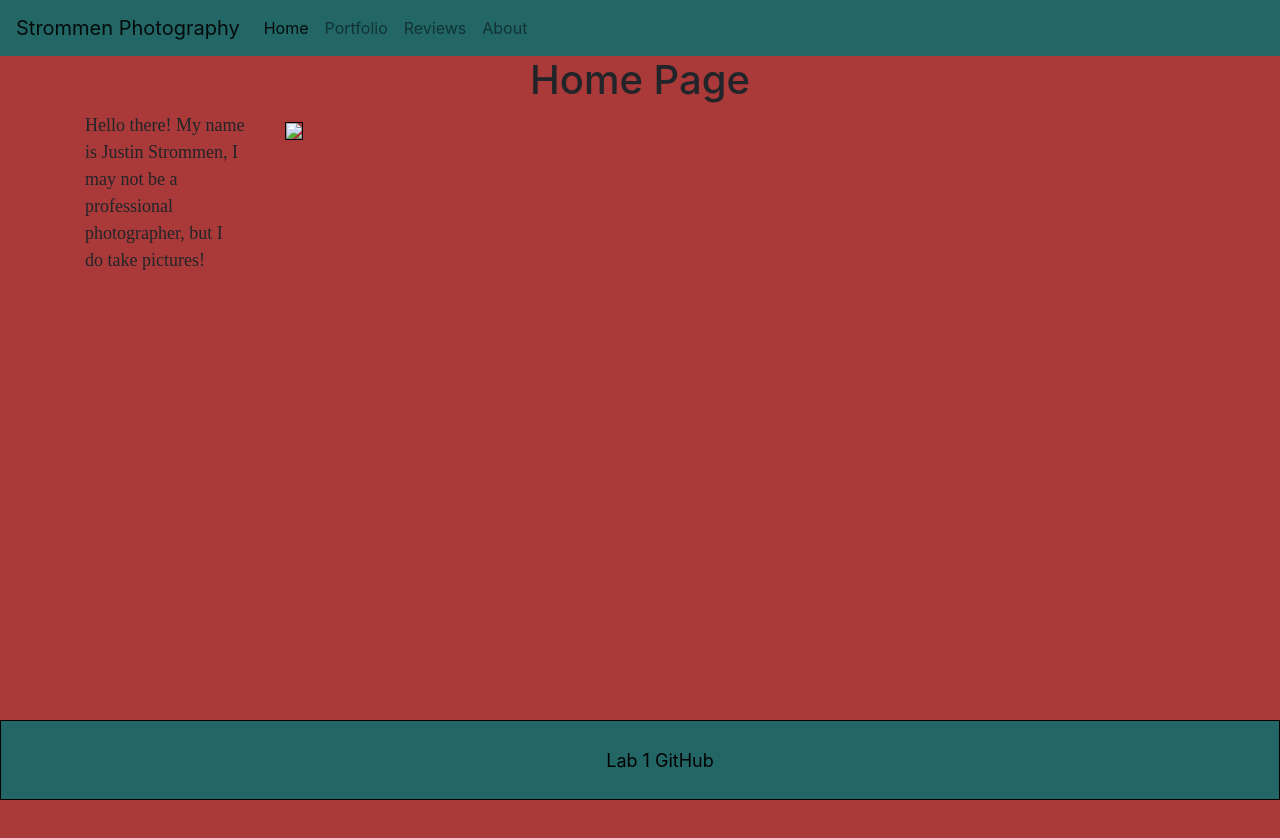
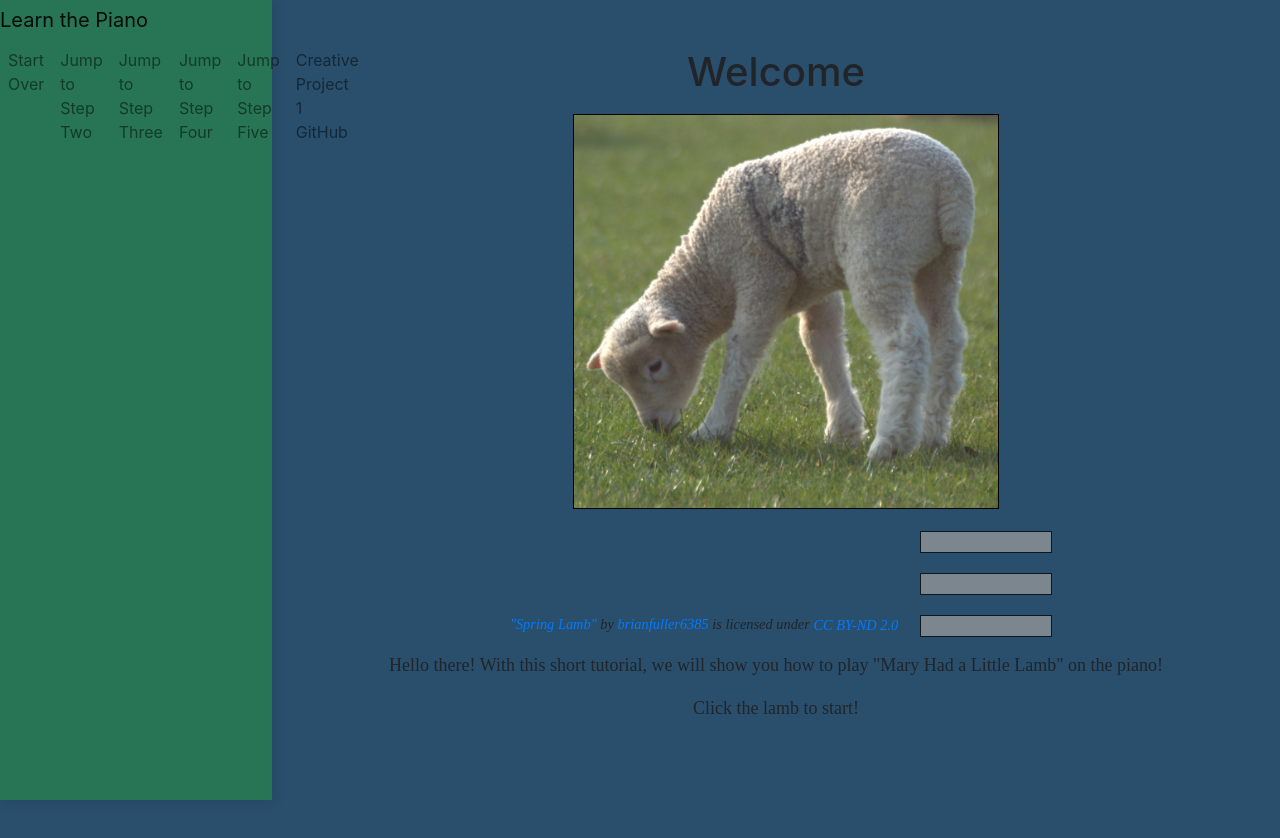
Before and after one commit to jpstrommen95/CreativeProject1, a plain HTML site: page index.html in a window 1280 px wide. Before the commit the page ends 800 px from the top, so only its background shows below. Drawn offline with nearby package versions, Linux system fonts and the light colour scheme; files that its build step writes are made by us from their sources; grey boxes are pictures that could not be loaded.

Commit message:
Started sidebar

```diff
--- a/index.html
+++ b/index.html
@@ -3,56 +3,79 @@
 
   <head>
     <link rel="stylesheet" href="https://stackpath.bootstrapcdn.com/bootstrap/4.1.3/css/bootstrap.min.css" integrity="sha384-MCw98/SFnGE8fJT3GXwEOngsV7Zt27NXFoaoApmYm81iuXoPkFOJwJ8ERdknLPMO" crossorigin="anonymous">
-  <link rel="stylesheet" href="css/styles.css" />
-  <title>Photographer's Portfolio</title>
+    <link rel="stylesheet" href="styles.css" />
+    <title>Learn the Piano!</title>
   </head>
 
   <body>
-  <nav class="navbar navbar-expand-lg navbar-light bg-primary">
-    <a class="navbar-brand" href="index.html">Strommen Photography</a>
-    <button class="navbar-toggler" type="button" data-toggle="collapse" data-target="#navbarNav" aria-controls="navbarNav" aria-expanded="false" aria-label="Toggle navigation">
-    <span class="navbar-toggler-icon"></span>
-  </button>
-    <div class="collapse navbar-collapse" id="navbarNav">
+    <nav class="vertical-nav navbar-expand-lg navbar-light bg-primary" id="sidebar">
+      <a class="navbar-brand" href="index.html">Learn the Piano</a>
+
+      <div class="nav flex-column navbar-nav" id="navbarNav">
         <ul class="navbar-nav">
-        <li class="nav-item active">
-          <a class="nav-link" href="index.html">Home <span class="sr-only">(current)</span></a>
+          <li class="nav-item">
+            <a class="nav-link" href="firstStep.html">Start Over</a>
+          </li>
+          <!--<span class="sr-only">(current)</span>-->
+          <li class="nav-item">
+            <a class="nav-link" href="#">Jump to Step Two</a>
           </li>
           <li class="nav-item">
-          <a class="nav-link" href="pages/portfolio.html">Portfolio</a>
+            <a class="nav-link" href="#">Jump to Step Three</a>
           </li>
           <li class="nav-item">
-          <a class="nav-link" href="pages/reviews.html">Reviews</a>
+            <a class="nav-link" href="#">Jump to Step Four</a>
           </li>
           <li class="nav-item">
-          <a class="nav-link" href="pages/about.html">About</a>
+            <a class="nav-link" href="#">Jump to Step Five</a>
+          </li>
+          <li class="nav-item">
+            <a class="nav-link" href="https://github.com/jpstrommen95/CreativeProject1.git">Creative Project 1 GitHub</a>
           </li>
         </ul>
       </div>
     </nav>
 
-  <h1>Home Page</h1>
+    <div class="page-content p-5" id="content">
+
+      <h1>Welcome</h1>
 
       <div class="container">
         <div class="row">
-      <div class="col-2">
-        <p>Hello there! My name is Justin Strommen, I may not be a professional photographer, but I do take pictures!</p>
+          <div class="col-3"></div>
+          <div class="col-6">
+            <a href="firstStep.html"><img src="images/springLamb.jpg"></a>
           </div>
-      <div class="col-10">
-        <img src="images/photographer.jpg">
+          <div class="col-3"></div>
+        </div>
+        <div class="row">
+          <div class="col-12">
+            <p style="font-size: 0.9rem;font-style: italic;">
+              <a href="https://www.flickr.com/photos/27700069@N05/5565230336">"Spring Lamb"</a>
+              <span>by
+              <a href="https://www.flickr.com/photos/27700069@N05">brianfuller6385</a>
+            </span> is licensed under
+              <a href="https://creativecommons.org/licenses/by-nd/2.0/?ref=ccsearch&atype=html" style="margin-right: 5px;">CC BY-ND 2.0</a>
+              <a href="https://creativecommons.org/licenses/by-nd/2.0/?ref=ccsearch&atype=html" target="_blank" rel="noopener noreferrer" style="display: inline-block;white-space: none;opacity: .7;margin-top: 2px;margin-left: 3px;height: 22px !important;">
+              <img style="height: inherit;margin-right: 3px;display: inline-block;" src="https://search.creativecommons.org/static/img/cc_icon.svg" />
+              <img style="height: inherit;margin-right: 3px;display: inline-block;" src="https://search.creativecommons.org/static/img/cc-by_icon.svg" />
+              <img style="height: inherit;margin-right: 3px;display: inline-block;" src="https://search.creativecommons.org/static/img/cc-nd_icon.svg" />
+            </a>
+            </p>
           </div>
         </div>
+        <div class="row">
+          <div class="col-12">
+            <p>Hello there! With this short tutorial, we will show you how to play "Mary Had a Little Lamb" on the piano!</p>
+            <p>Click the lamb to start!</p>
           </div>
-
-  <div class="footer">
-    <ul>
-      <li><a href="https://github.com/BYUCS260/lab1-html-css-jpstrommen95">Lab 1 GitHub</a></li>
-    </ul>
+        </div>
       </div>
 
       <script src="https://code.jquery.com/jquery-3.3.1.slim.min.js" integrity="sha384-q8i/X+965DzO0rT7abK41JStQIAqVgRVzpbzo5smXKp4YfRvH+8abtTE1Pi6jizo" crossorigin="anonymous"></script>
       <script src="https://cdnjs.cloudflare.com/ajax/libs/popper.js/1.14.3/umd/popper.min.js" integrity="sha384-ZMP7rVo3mIykV+2+9J3UJ46jBk0WLaUAdn689aCwoqbBJiSnjAK/l8WvCWPIPm49" crossorigin="anonymous"></script>
       <script src="https://stackpath.bootstrapcdn.com/bootstrap/4.1.3/js/bootstrap.min.js" integrity="sha384-ChfqqxuZUCnJSK3+MXmPNIyE6ZbWh2IMqE241rYiqJxyMiZ6OW/JmZQ5stwEULTy" crossorigin="anonymous"></script>
+    </div>
   </body>
 
 </html>
--- a/styles.css
+++ b/styles.css
@@ -1,11 +1,11 @@
 /* Menu */
 
 .bg-primary {
-  background-color: #226666 !important;
+  background-color: #277554 !important;
 }
 
 body {
-  background-color: #AA3939 !important;
+  background-color: #294F6D !important;
   margin: 0;
   padding: 0;
   margin-bottom: 100px;
@@ -24,50 +24,36 @@ h1 {
 }
 
 p {
+  text-align: center;
   font-size: large;
   font-family: serif;
 }
 
-.footer {
-  border-width: 1px;
-  border-style: solid;
-  border-color: black;
-  background-color: #226666;
-  margin-top: 10px;
-  text-align: center;
-  font-size: large;
-  position: fixed;
-  left: 0;
-  bottom: 0;
-  width: 100%;
-  height: 10%;
-}
+/*.comment {*/
 
-.footer ul {
-  list-style-type: none;
-  margin: 0;
-  position: relative;
-  top: 50%;
-  -ms-transform: translateY(-50%);
-  transform: translateY(-50%);
-}
+/*  font-family: times, serif;*/
 
-.footer a {
-  color: black;
-}
+/*  text-align: center;*/
 
-.comment {
-  font-family: times, serif;
-  text-align: center;
-}
+/*}*/
 
 .author {
   text-indent: 10%;
 }
 
-#reviews {
-  margin: auto;
-  margin-bottom: 20px;
-  width: 50%;
-  padding: 10px;
+.vertical-nav {
+  min-width: 17rem;
+  width: 17rem;
+  height: 100vh;
+  position: fixed;
+  top: 0;
+  left: 0;
+  box-shadow: 3px 3px 10px rgba(0, 0, 0, 0.1);
+  transition: all 0.4s;
 }
+
+.page-content {
+  width: calc(100% - 17rem);
+  margin-left: 17rem;
+  transition: all 0.4s;
+}
```
Also changed, not shown: images/springLamb.jpg (added). Lines whose indentation alone changed are shown as unchanged.
